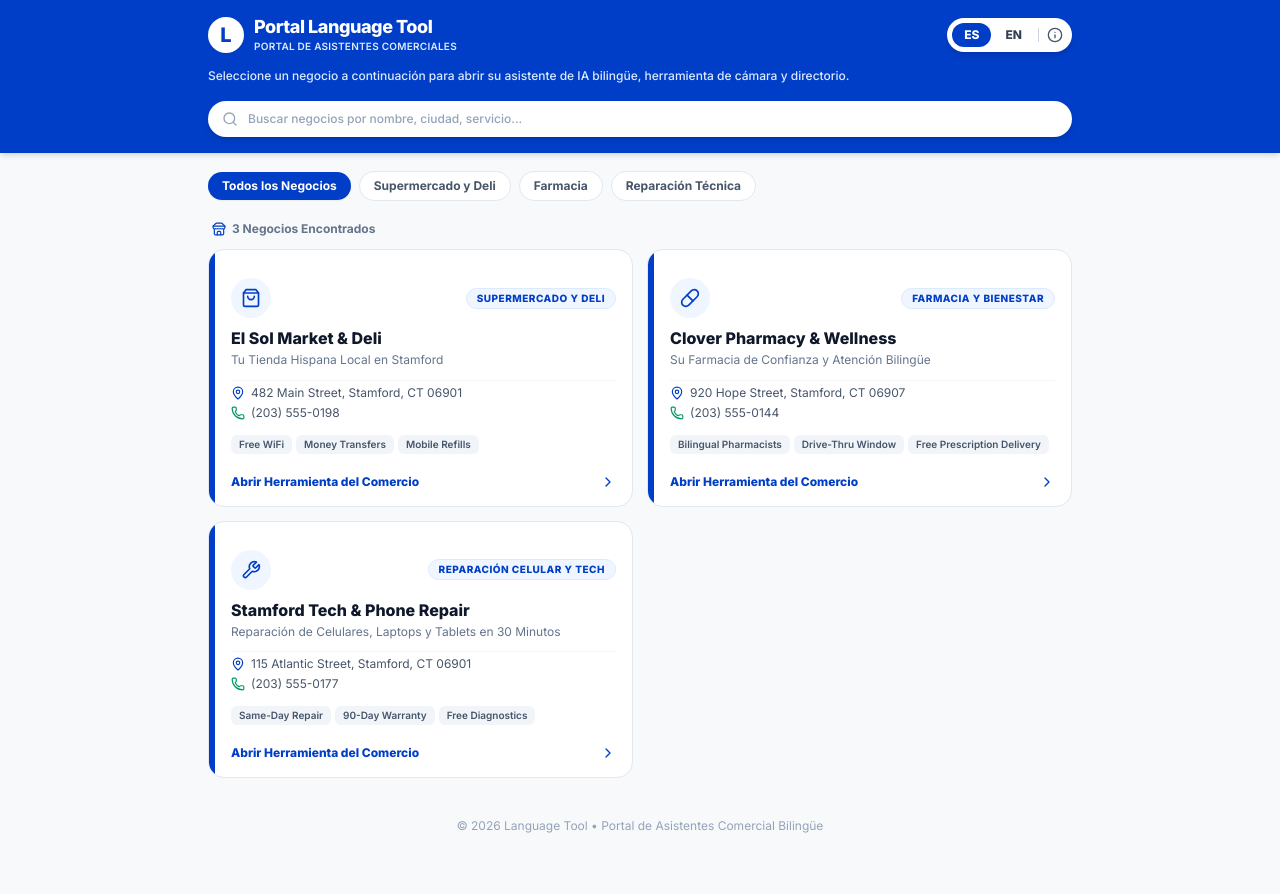
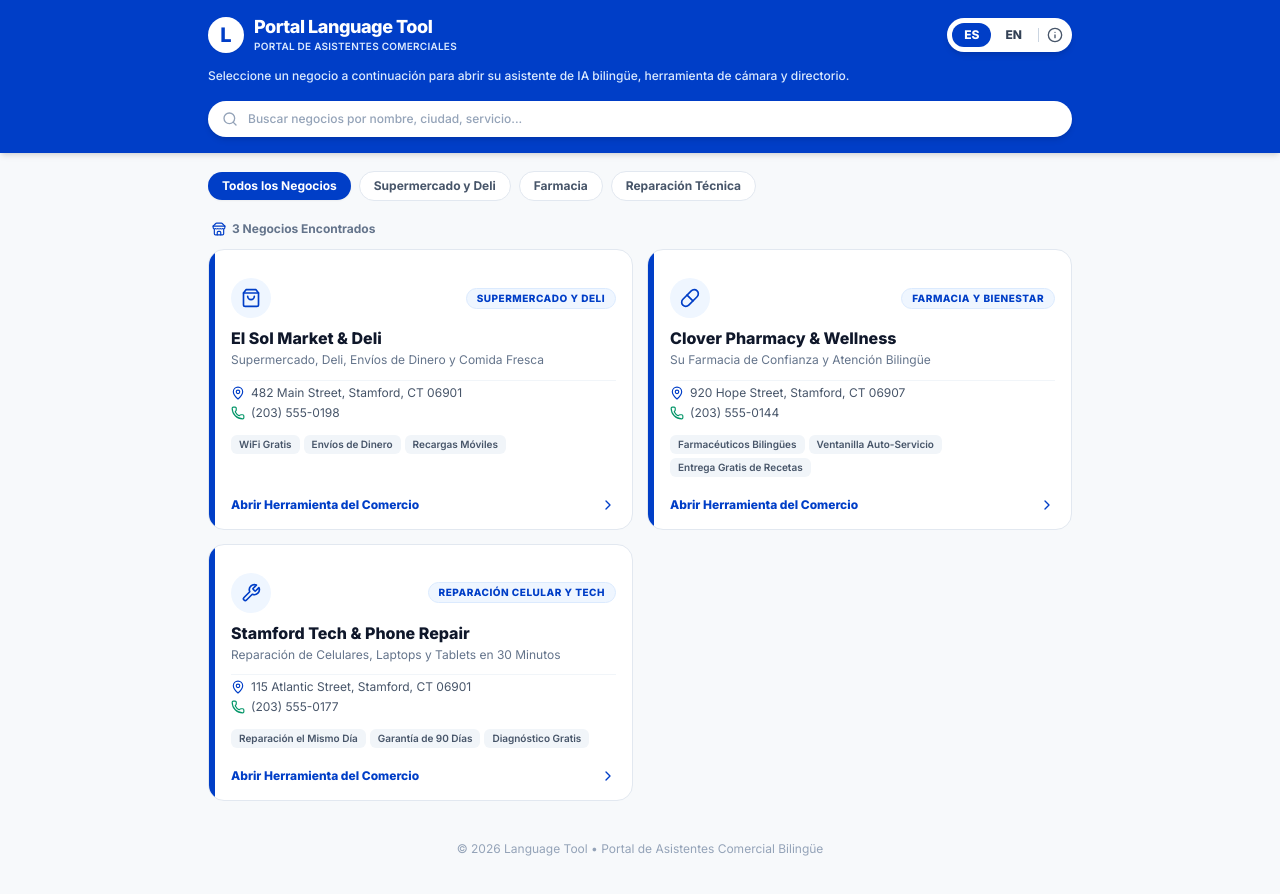
Before and after one commit to andmcm8/language-tool, a Next.js app: page / in a window 1280 px wide. Shown: the top 894 px of the page. Built offline with nearby package versions, Linux system fonts and the light colour scheme.

Commit message:
Translate amenities tags, merchant taglines, and store hours 100% between EN and ES on homepage portal

```diff
--- a/app/page.tsx
+++ b/app/page.tsx
@@ -29,6 +29,33 @@ const MERCHANT_BADGES: Record<string, { en: string; es: string }> = {
   elsol: { en: "Supermarket & Deli", es: "Supermercado y Deli" },
   "clover-pharmacy": { en: "Pharmacy & Wellness", es: "Farmacia y Bienestar" },
   "stamford-repairs": { en: "Tech & Phone Repair", es: "Reparación Celular y Tech" },
+};
+
+const MERCHANT_TAGLINES: Record<string, { en: string; es: string }> = {
+  elsol: {
+    es: "Supermercado, Deli, Envíos de Dinero y Comida Fresca",
+    en: "Supermarket, Deli, Money Transfers & Fresh Hot Food",
+  },
+  "clover-pharmacy": {
+    es: "Su Farmacia de Confianza y Atención Bilingüe",
+    en: "Your Trusted Local Pharmacy with Bilingual Care",
+  },
+  "stamford-repairs": {
+    es: "Reparación de Celulares, Laptops y Tablets en 30 Minutos",
+    en: "Fast 30-Minute Phone, Tablet & Laptop Repairs",
+  },
+};
+
+const AMENITIES_MAP: Record<string, { en: string; es: string }> = {
+  "Free WiFi": { en: "Free WiFi", es: "WiFi Gratis" },
+  "Money Transfers": { en: "Money Transfers", es: "Envíos de Dinero" },
+  "Mobile Refills": { en: "Mobile Refills", es: "Recargas Móviles" },
+  "Bilingual Pharmacists": { en: "Bilingual Pharmacists", es: "Farmacéuticos Bilingües" },
+  "Drive-Thru Window": { en: "Drive-Thru Window", es: "Ventanilla Auto-Servicio" },
+  "Free Prescription Delivery": { en: "Free Prescription Delivery", es: "Entrega Gratis de Recetas" },
+  "Same-Day Repair": { en: "Same-Day Repair", es: "Reparación el Mismo Día" },
+  "90-Day Warranty": { en: "90-Day Warranty", es: "Garantía de 90 Días" },
+  "Free Diagnostics": { en: "Free Diagnostics", es: "Diagnóstico Gratis" },
 };
 
 const CATEGORIES = [
@@ -274,7 +301,7 @@ export default function HomePage() {
                         {merchant.storeInfo.name}
                       </h2>
                       <p className="text-xs text-slate-500 mt-0.5 line-clamp-2 leading-relaxed">
-                        {merchant.storeInfo.tagline}
+                        {MERCHANT_TAGLINES[id]?.[lang] || merchant.storeInfo.tagline}
                       </p>
                     </div>
 
@@ -291,16 +318,19 @@ export default function HomePage() {
                       </div>
                     </div>
 
-                    {/* Amenities Tags */}
+                    {/* Amenities Tags (Fully Translated EN <-> ES) */}
                     <div className="flex flex-wrap gap-1 pt-1">
-                      {merchant.storeInfo.amenities?.slice(0, 3).map((item, idx) => (
-                        <span
-                          key={idx}
-                          className="text-[10px] font-semibold text-slate-600 bg-slate-100 px-2 py-0.5 rounded-md"
-                        >
-                          {item}
-                        </span>
-                      ))}
+                      {merchant.storeInfo.amenities?.slice(0, 3).map((item, idx) => {
+                        const translatedTag = AMENITIES_MAP[item]?.[lang] || item;
+                        return (
+                          <span
+                            key={idx}
+                            className="text-[10px] font-semibold text-slate-600 bg-slate-100 px-2 py-0.5 rounded-md"
+                          >
+                            {translatedTag}
+                          </span>
+                        );
+                      })}
                     </div>
                   </div>
 
```
